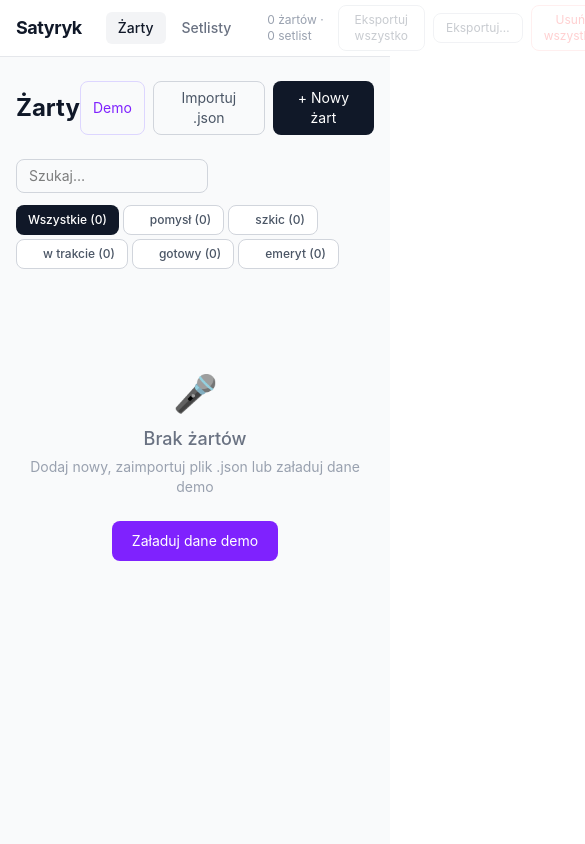
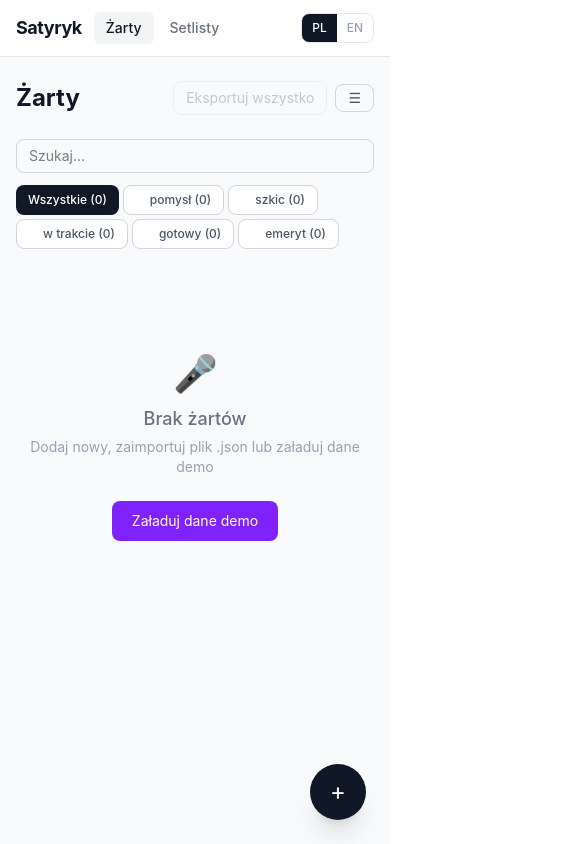
Before and after one commit to djewdokimow/satyryk, a React (Vite) app: page / in a window 390 px wide. Shown: the top 844 px of the page, 585 px wide, since content can reach past the window. Built offline with nearby package versions, Linux system fonts and the light colour scheme.

Commit message:
mobile layout

```diff
--- a/src/App.jsx
+++ b/src/App.jsx
@@ -84,10 +84,10 @@ export default function App() {
         />
       )}
       <header className="bg-white border-b border-gray-200 sticky top-0 z-10">
-        <div className="max-w-6xl mx-auto px-4 h-14 flex items-center gap-6">
+        <div className="max-w-6xl mx-auto px-4 h-14 flex items-center gap-3 sm:gap-6">
           <button
             onClick={() => go('jokes')}
-            className="font-bold text-lg tracking-tight text-gray-900 hover:text-gray-600 transition-colors"
+            className="font-bold text-lg tracking-tight text-gray-900 hover:text-gray-600 transition-colors shrink-0"
           >
             Satyryk
           </button>
@@ -100,40 +100,16 @@ export default function App() {
             </NavBtn>
           </nav>
           <div className="ml-auto flex items-center gap-2">
-            <span className="text-xs text-gray-400 mr-1">
-              {npl(store.jokes.length, 'joke')} · {npl(store.setlists.length, 'setlist')}
-            </span>
-            <button
-              onClick={handleExportAll}
-              disabled={store.jokes.length === 0}
-              className="px-3 py-1.5 text-xs border border-gray-300 rounded-lg text-gray-600 hover:bg-gray-50 disabled:opacity-30 disabled:cursor-not-allowed transition-colors"
-            >
-              {t.exportAll}
-            </button>
-            <button
-              onClick={() => setShowExport(true)}
-              disabled={store.jokes.length === 0}
-              className="px-3 py-1.5 text-xs border border-gray-300 rounded-lg text-gray-600 hover:bg-gray-50 disabled:opacity-30 disabled:cursor-not-allowed transition-colors"
-            >
-              {t.exportCustom}
-            </button>
-            <button
-              onClick={handleDeleteAll}
-              disabled={store.jokes.length === 0}
-              className="px-3 py-1.5 text-xs border border-red-200 rounded-lg text-red-400 hover:bg-red-50 disabled:opacity-30 disabled:cursor-not-allowed transition-colors"
-            >
-              {t.deleteAll}
-            </button>
-            <div className="flex items-center border border-gray-200 rounded-lg overflow-hidden ml-1">
+            <div className="flex items-center border border-gray-200 rounded-lg overflow-hidden">
               <button
                 onClick={() => setLang('pl')}
-                className={`px-2 py-1 text-xs font-medium transition-colors ${lang === 'pl' ? 'bg-gray-900 text-white' : 'text-gray-400 hover:text-gray-900'}`}
+                className={`px-2.5 py-1.5 text-xs font-medium transition-colors ${lang === 'pl' ? 'bg-gray-900 text-white' : 'text-gray-400 hover:text-gray-900'}`}
               >
                 PL
               </button>
               <button
                 onClick={() => setLang('en')}
-                className={`px-2 py-1 text-xs font-medium transition-colors ${lang === 'en' ? 'bg-gray-900 text-white' : 'text-gray-400 hover:text-gray-900'}`}
+                className={`px-2.5 py-1.5 text-xs font-medium transition-colors ${lang === 'en' ? 'bg-gray-900 text-white' : 'text-gray-400 hover:text-gray-900'}`}
               >
                 EN
               </button>
@@ -153,6 +129,9 @@ export default function App() {
               go('joke', id, last?.id)
             }}
             onNew={() => go('joke', null)}
+            onExportAll={handleExportAll}
+            onExportCustom={() => setShowExport(true)}
+            onDeleteAll={handleDeleteAll}
           />
         )}
         {page.view === 'joke' && (
--- a/src/components/JokesPage.jsx
+++ b/src/components/JokesPage.jsx
@@ -4,10 +4,11 @@ import { STATUS_BADGE, ALL_STATUSES } from '../constants'
 import { useLang } from '../LanguageContext'
 import demoData from '../../test-jokes/jokes-library.json'
 
-export default function JokesPage({ jokes, dispatch, onEdit, onNew }) {
+export default function JokesPage({ jokes, dispatch, onEdit, onNew, onExportAll, onExportCustom, onDeleteAll }) {
   const { t, npl } = useLang()
   const [filter, setFilter] = useState('all')
   const [search, setSearch] = useState('')
+  const [menuOpen, setMenuOpen] = useState(false)
   const importRef = useRef(null)
 
   const visible = jokes.filter(j => {
@@ -34,12 +35,17 @@ export default function JokesPage({ jokes, dispatch, onEdit, onNew }) {
     ds.forEach(setlist => dispatch({ type: 'SAVE_SETLIST', setlist }))
   }
 
+  const noJokes = jokes.length === 0
+
   return (
     <div>
-      <div className="flex items-center justify-between mb-6">
-        <h1 className="text-2xl font-bold text-gray-900">{t.jokes}</h1>
-        <div className="flex gap-2">
-          <input ref={importRef} type="file" accept=".json" multiple className="hidden" onChange={handleImport} />
+      <input ref={importRef} type="file" accept=".json" multiple className="hidden" onChange={handleImport} />
+
+      <div className="flex items-center justify-between mb-6 gap-2">
+        <h1 className="text-2xl font-bold text-gray-900 shrink-0">{t.jokes}</h1>
+
+        {/* Desktop: all buttons in one row */}
+        <div className="hidden sm:flex items-center gap-2 flex-wrap justify-end">
           <button
             onClick={handleDemo}
             className="px-3 py-1.5 text-sm border border-violet-200 rounded-lg text-violet-600 hover:bg-violet-50 transition-colors"
@@ -52,12 +58,88 @@ export default function JokesPage({ jokes, dispatch, onEdit, onNew }) {
           >
             {t.importJson}
           </button>
+          <div className="w-px h-5 bg-gray-200 shrink-0" />
+          <button
+            onClick={onExportAll}
+            disabled={noJokes}
+            className="px-3 py-1.5 text-sm border border-gray-300 rounded-lg text-gray-600 hover:bg-gray-50 disabled:opacity-30 disabled:cursor-not-allowed transition-colors"
+          >
+            {t.exportAll}
+          </button>
+          <button
+            onClick={onExportCustom}
+            disabled={noJokes}
+            className="px-3 py-1.5 text-sm border border-gray-300 rounded-lg text-gray-600 hover:bg-gray-50 disabled:opacity-30 disabled:cursor-not-allowed transition-colors"
+          >
+            {t.exportCustom}
+          </button>
+          <button
+            onClick={onDeleteAll}
+            disabled={noJokes}
+            className="px-3 py-1.5 text-sm border border-red-200 rounded-lg text-red-400 hover:bg-red-50 disabled:opacity-30 disabled:cursor-not-allowed transition-colors"
+          >
+            {t.deleteAll}
+          </button>
+          <div className="w-px h-5 bg-gray-200 shrink-0" />
           <button
             onClick={onNew}
             className="px-3 py-1.5 text-sm bg-gray-900 text-white rounded-lg hover:bg-gray-700 transition-colors"
           >
             {t.newJoke}
           </button>
+        </div>
+
+        {/* Mobile: Export All + hamburger */}
+        <div className="flex sm:hidden items-center gap-2">
+          <button
+            onClick={onExportAll}
+            disabled={noJokes}
+            className="px-3 py-1.5 text-sm border border-gray-300 rounded-lg text-gray-600 hover:bg-gray-50 disabled:opacity-30 disabled:cursor-not-allowed transition-colors"
+          >
+            {t.exportAll}
+          </button>
+          <div className="relative">
+            <button
+              onClick={() => setMenuOpen(v => !v)}
+              className="px-3 py-1.5 text-sm border border-gray-300 rounded-lg text-gray-600 hover:bg-gray-50 transition-colors leading-none"
+            >
+              ☰
+            </button>
+            {menuOpen && (
+              <>
+                <div className="fixed inset-0 z-10" onClick={() => setMenuOpen(false)} />
+                <div className="absolute right-0 top-full mt-1 bg-white border border-gray-200 rounded-xl shadow-lg z-20 py-1 min-w-44 overflow-hidden">
+                  <button
+                    onClick={() => { handleDemo(); setMenuOpen(false) }}
+                    className="w-full text-left px-4 py-2.5 text-sm text-violet-600 hover:bg-violet-50 transition-colors"
+                  >
+                    {t.demo}
+                  </button>
+                  <button
+                    onClick={() => { importRef.current.click(); setMenuOpen(false) }}
+                    className="w-full text-left px-4 py-2.5 text-sm text-gray-700 hover:bg-gray-50 transition-colors"
+                  >
+                    {t.importJson}
+                  </button>
+                  <button
+                    onClick={() => { onExportCustom(); setMenuOpen(false) }}
+                    disabled={noJokes}
+                    className="w-full text-left px-4 py-2.5 text-sm text-gray-700 hover:bg-gray-50 disabled:opacity-30 transition-colors"
+                  >
+                    {t.exportCustom}
+                  </button>
+                  <div className="h-px bg-gray-100 my-1" />
+                  <button
+                    onClick={() => { onDeleteAll(); setMenuOpen(false) }}
+                    disabled={noJokes}
+                    className="w-full text-left px-4 py-2.5 text-sm text-red-400 hover:bg-red-50 disabled:opacity-30 transition-colors"
+                  >
+                    {t.deleteAll}
+                  </button>
+                </div>
+              </>
+            )}
+          </div>
         </div>
       </div>
 
@@ -67,7 +149,7 @@ export default function JokesPage({ jokes, dispatch, onEdit, onNew }) {
           placeholder={t.search}
           value={search}
           onChange={e => setSearch(e.target.value)}
-          className="px-3 py-1.5 text-sm border border-gray-300 rounded-lg w-48 focus:outline-none focus:ring-2 focus:ring-gray-300"
+          className="px-3 py-1.5 text-sm border border-gray-300 rounded-lg w-full sm:w-48 focus:outline-none focus:ring-2 focus:ring-gray-300"
         />
         <div className="flex gap-1 flex-wrap">
           <FilterBtn active={filter === 'all'} onClick={() => setFilter('all')}>
@@ -102,7 +184,7 @@ export default function JokesPage({ jokes, dispatch, onEdit, onNew }) {
           <p className="text-sm">{t.noJokesMatch}</p>
         </div>
       ) : (
-        <div className="grid grid-cols-1 sm:grid-cols-2 lg:grid-cols-3 gap-3">
+        <div className="grid grid-cols-1 sm:grid-cols-2 lg:grid-cols-3 gap-3 pb-20 sm:pb-0">
           {visible.map(joke => (
             <button
               key={joke.id}
@@ -128,6 +210,15 @@ export default function JokesPage({ jokes, dispatch, onEdit, onNew }) {
           ))}
         </div>
       )}
+
+      {/* FAB — mobile only */}
+      <button
+        onClick={onNew}
+        className="fixed bottom-6 right-6 sm:hidden w-14 h-14 bg-gray-900 text-white rounded-full shadow-xl text-2xl flex items-center justify-center z-20 hover:bg-gray-700 active:scale-95 transition-all"
+        aria-label={t.newJoke}
+      >
+        +
+      </button>
     </div>
   )
 }
--- a/src/components/SetlistsPage.jsx
+++ b/src/components/SetlistsPage.jsx
@@ -49,7 +49,7 @@ export default function SetlistsPage({ setlists, jokes, dispatch, onEdit, onNew
                     <h3 className="font-semibold text-gray-900 text-lg leading-snug mb-2 group-hover:text-gray-700">
                       {sl.title}
                     </h3>
-                    <div className="flex items-center gap-3 text-sm text-gray-500 mb-3">
+                    <div className="flex items-center gap-3 flex-wrap text-sm text-gray-500 mb-3">
                       <span>{npl(jokeItems.length, 'joke')}</span>
                       {segueItems.length > 0 && <span>· {npl(segueItems.length, 'segue')}</span>}
                       {duration && <span>· ⏱ {duration === '?' ? '?' : `~${duration}`}</span>}
```
Also changed, not shown: src/components/JokeEditor.jsx (+6 -6 lines), src/components/SetlistBuilder.jsx (+20 -3 lines), src/components/ShowView.jsx (+4 -4 lines).
